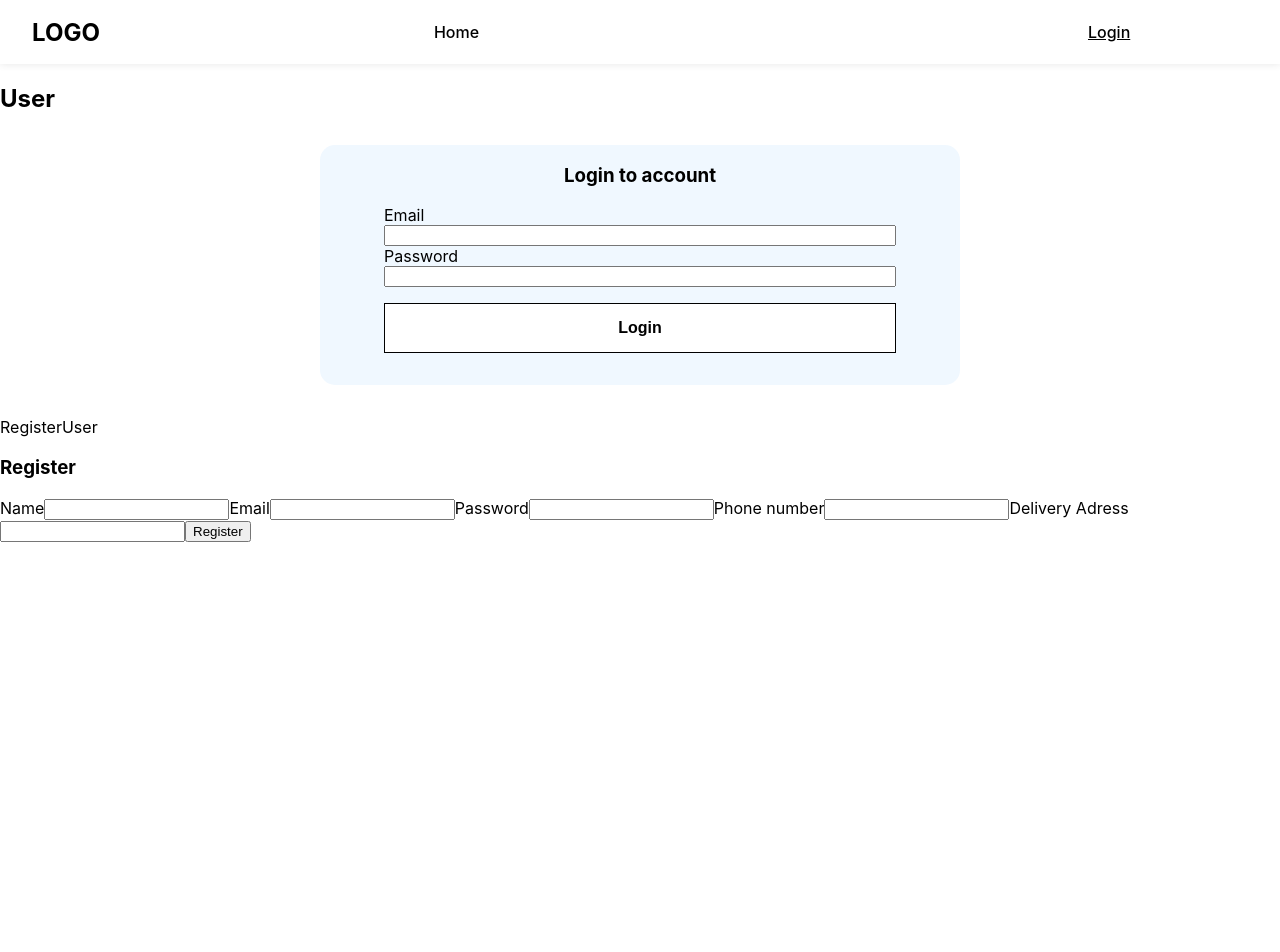
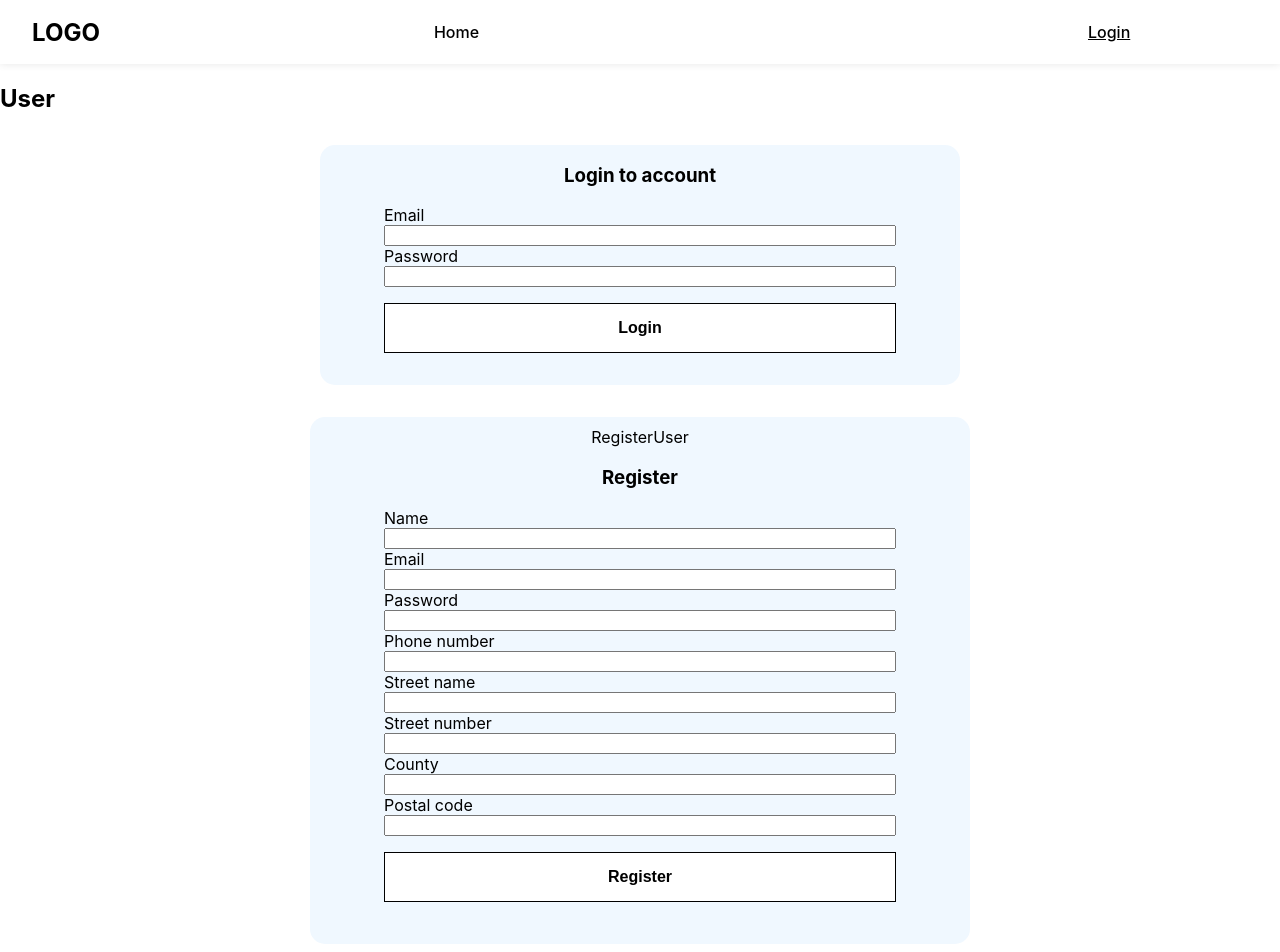
Before and after one commit to DeniseNordfalt/Projekt2-webshop, a React (Create React App) app in the folder workspaces/client/: page /user in a window 1280 px wide. Shown: the top 952 px of the page. Before the commit the page ends 800 px from the top, so only its background shows below. Built offline with nearby package versions, Linux system fonts and the light colour scheme; no server answers.

Commit message:
added address and styling

```diff
--- a/workspaces/client/src/components/RegisterUser.tsx
+++ b/workspaces/client/src/components/RegisterUser.tsx
@@ -1,62 +1,171 @@
-import React, { useState } from "react";
+import React, { useState, useReducer } from "react";
 import { registerUser } from "../api";
 
+import styled from "styled-components";
+
+const Container = styled.div`
+  display: flex;
+  flex-direction: column;
+  align-items: center;
+  justify-content: center;
+  background-color: aliceblue;
+  max-width: 50%;
+  margin: 2rem auto;
+  padding: 10px;
+  height: auto;
+  border-radius: 15px;
+`;
+
+const StyledForm = styled.form`
+  display: flex;
+  flex-direction: column;
+  align-items: left;
+  justify-content: left;
+  width: 80%;
+  height: auto;
+  padding-bottom: 2rem;
+`;
+
+const StyledButton = styled.button`
+  background-color: white;
+  border: 1px solid black;
+  color: black;
+  padding: 15px 32px;
+  text-align: center;
+  text-decoration: none;
+  display: inline-block;
+  font-size: 16px;
+  font-weight: bold;
+  margin-top: 1rem;
+  cursor: pointer;
+
+  &:hover {
+    box-shadow: 2px 2px 2px lightgray;
+  }
+`;
+
 export default function RegisterUser() {
-  const [name, setname] = useState("");
-  const [email, setemail] = useState("");
-  const [password, setpassword] = useState("");
-  const [adress, setadress] = useState("");
-  const [phone, setphone] = useState("");
+  const [formData, setFormData] = useState({
+    name: "",
+    email: "",
+    password: "",
+    phoneNumber: "",
+    deliveryAddress: {
+      streetName: "",
+      streetNumber: "",
+      postalCode: "",
+      county: "",
+    },
+  });
 
   const handleRegister = async (e: React.FormEvent<HTMLFormElement>) => {
     e.preventDefault();
-    const data = await registerUser(name, email, password, phone, adress);
-    console.log(data);
+    const data = await registerUser(
+      formData.name,
+      formData.email,
+      formData.password,
+      formData.phoneNumber,
+      formData.deliveryAddress
+    );
   };
 
   return (
-    <div>
+    <Container>
       <div>RegisterUser</div>
-
-      <div>
       <h3>Register</h3>
-        <form onSubmit={handleRegister}>
+      <StyledForm onSubmit={handleRegister}>
         <label>Name</label>
         <input
           type="text"
           name="name"
-            onChange={(e) => setname(e.target.value)}
+          onChange={(e) => setFormData({ ...formData, name: e.target.value })}
         />
         <label>Email</label>
         <input
           type="text"
           name="email"
-            onChange={(e) => setemail(e.target.value)}
+          onChange={(e) => setFormData({ ...formData, email: e.target.value })}
         />
         <label>Password</label>
         <input
           type="password"
           name="password"
-            onChange={(e) => setpassword(e.target.value)}
+          onChange={(e) =>
+            setFormData({ ...formData, password: e.target.value })
+          }
         />
 
         <label>Phone number</label>
         <input
           type="text"
           name="phonenumber"
-            onChange={(e) => setphone(e.target.value)}
+          onChange={(e) =>
+            setFormData({ ...formData, phoneNumber: e.target.value })
+          }
         />
 
-          <label>Delivery Adress</label>
+        <label>Street name</label>
         <input
           type="text"
-            name="adress"
-            onChange={(e) => setadress(e.target.value)}
+          name="streetname"
+          onChange={(e) =>
+            setFormData({
+              ...formData,
+              deliveryAddress: {
+                ...formData.deliveryAddress,
+                streetName: e.target.value,
+              },
+            })
+          }
         />
 
-          <button>Register</button>
-        </form>
-      </div>
-    </div>
+        <label>Street number</label>
+        <input
+          type="number"
+          name="streetnumber"
+          onChange={(e) =>
+            setFormData({
+              ...formData,
+              deliveryAddress: {
+                ...formData.deliveryAddress,
+                streetNumber: e.target.value,
+              },
+            })
+          }
+        />
+
+        <label>County</label>
+        <input
+          type="text"
+          name="county"
+          onChange={(e) =>
+            setFormData({
+              ...formData,
+              deliveryAddress: {
+                ...formData.deliveryAddress,
+                county: e.target.value,
+              },
+            })
+          }
+        />
+
+        <label>Postal code</label>
+        <input
+          type="number"
+          name="postalcode"
+          onChange={(e) =>
+            setFormData({
+              ...formData,
+              deliveryAddress: {
+                ...formData.deliveryAddress,
+                postalCode: e.target.value,
+              },
+            })
+          }
+        />
+
+        <StyledButton type="submit">Register</StyledButton>
+      </StyledForm>
+    </Container>
   );
 }
```
Lines whose indentation alone changed are shown as unchanged.
